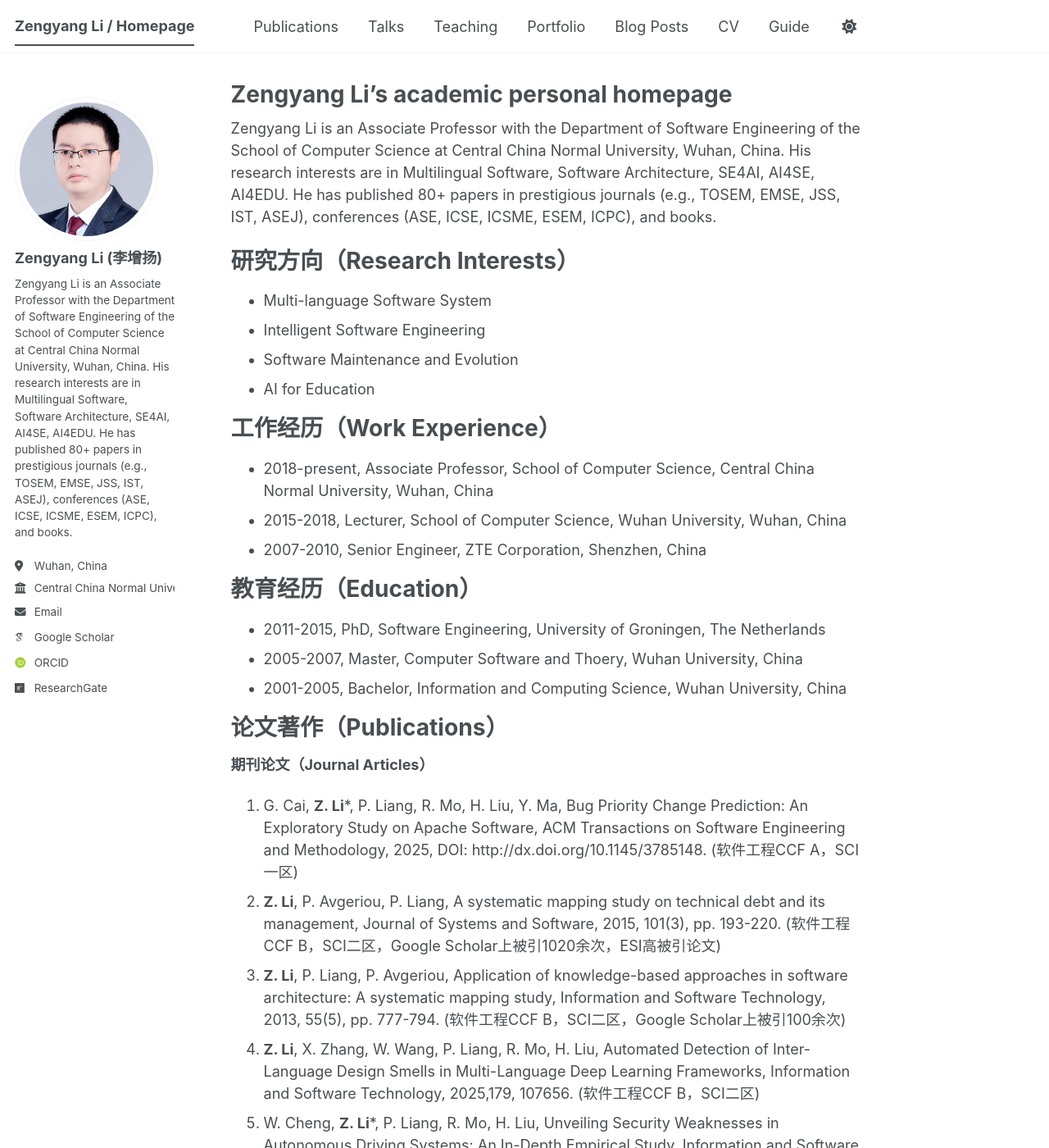
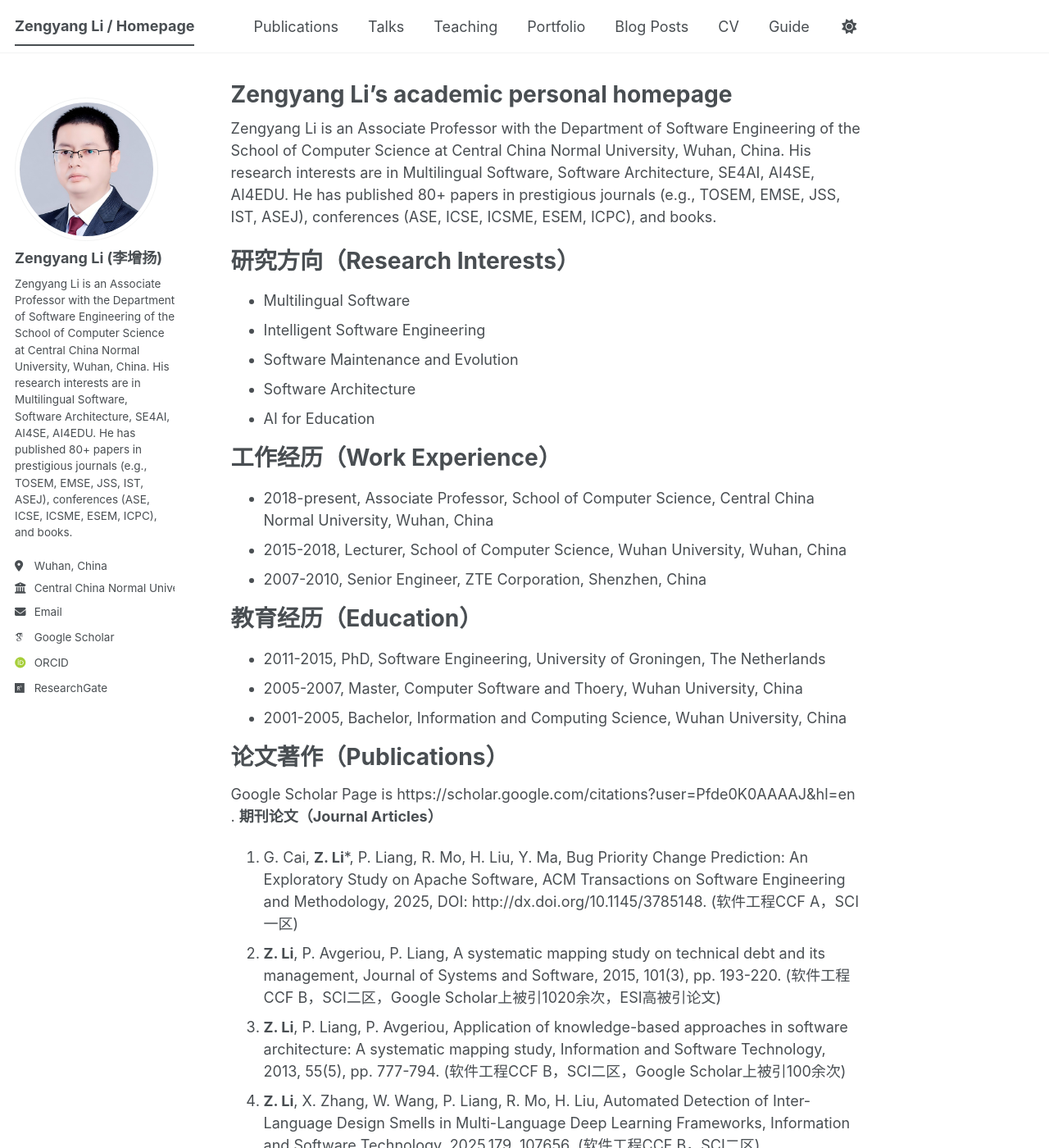
Before and after one commit to zengyang/zengyang.github.io, a Jekyll site: the page built from _pages/about.md, in a window 1280 px wide and 1400 px high. Shown: the whole window at 82% size. Built offline with Jekyll 4.4.1, drawn with Linux system fonts in a browser that asks for light colours; some web fonts are replaced; a script bundle is joined from its source files by our own code; library files that are not in the unit come from our copies.

Commit message:
Update about.md

```diff
--- a/_pages/about.md
+++ b/_pages/about.md
@@ -12,9 +12,10 @@ Zengyang Li is an Associate Professor with the Department of Software Engineerin
 
 研究方向（Research Interests）
 ======
-- Multi-language Software System
+- Multilingual Software
 - Intelligent Software Engineering
 - Software Maintenance and Evolution
+- Software Architecture
 - AI for Education
 
 工作经历（Work Experience）
@@ -31,6 +32,7 @@ Zengyang Li is an Associate Professor with the Department of Software Engineerin
 
 论文著作（Publications）
 ======
+Google Scholar Page is https://scholar.google.com/citations?user=Pfde0K0AAAAJ&hl=en .
 **期刊论文（Journal Articles）**
 1. G. Cai, **Z. Li***, P. Liang, R. Mo, H. Liu, Y. Ma, Bug Priority Change Prediction: An Exploratory Study on Apache Software, ACM Transactions on Software Engineering and Methodology, 2025, DOI: http://dx.doi.org/10.1145/3785148. (软件工程CCF A，SCI一区)
 1. **Z. Li**, P. Avgeriou, P. Liang, A systematic mapping study on technical debt and its management, Journal of Systems and Software, 2015, 101(3), pp. 193-220. (软件工程CCF B，SCI二区，Google Scholar上被引1020余次，ESI高被引论文)
```
